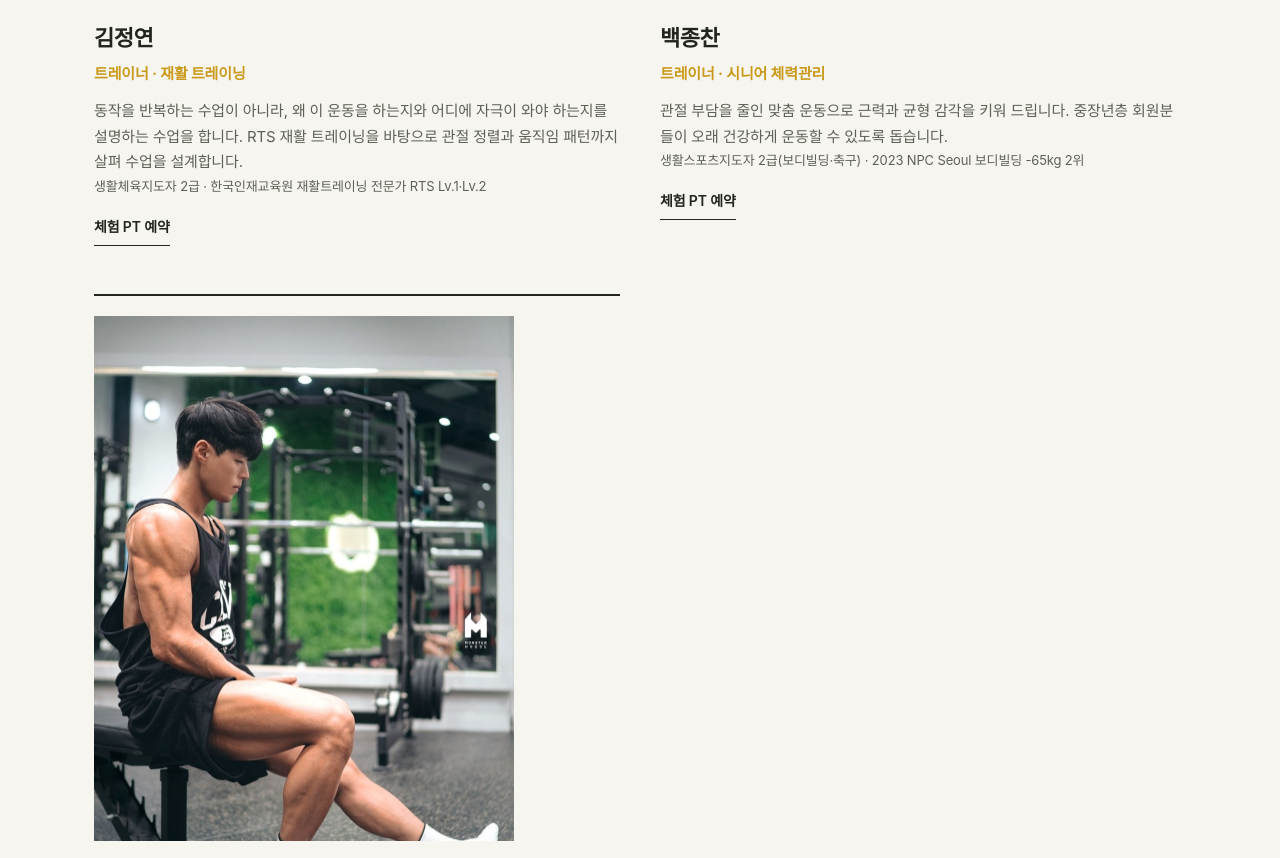
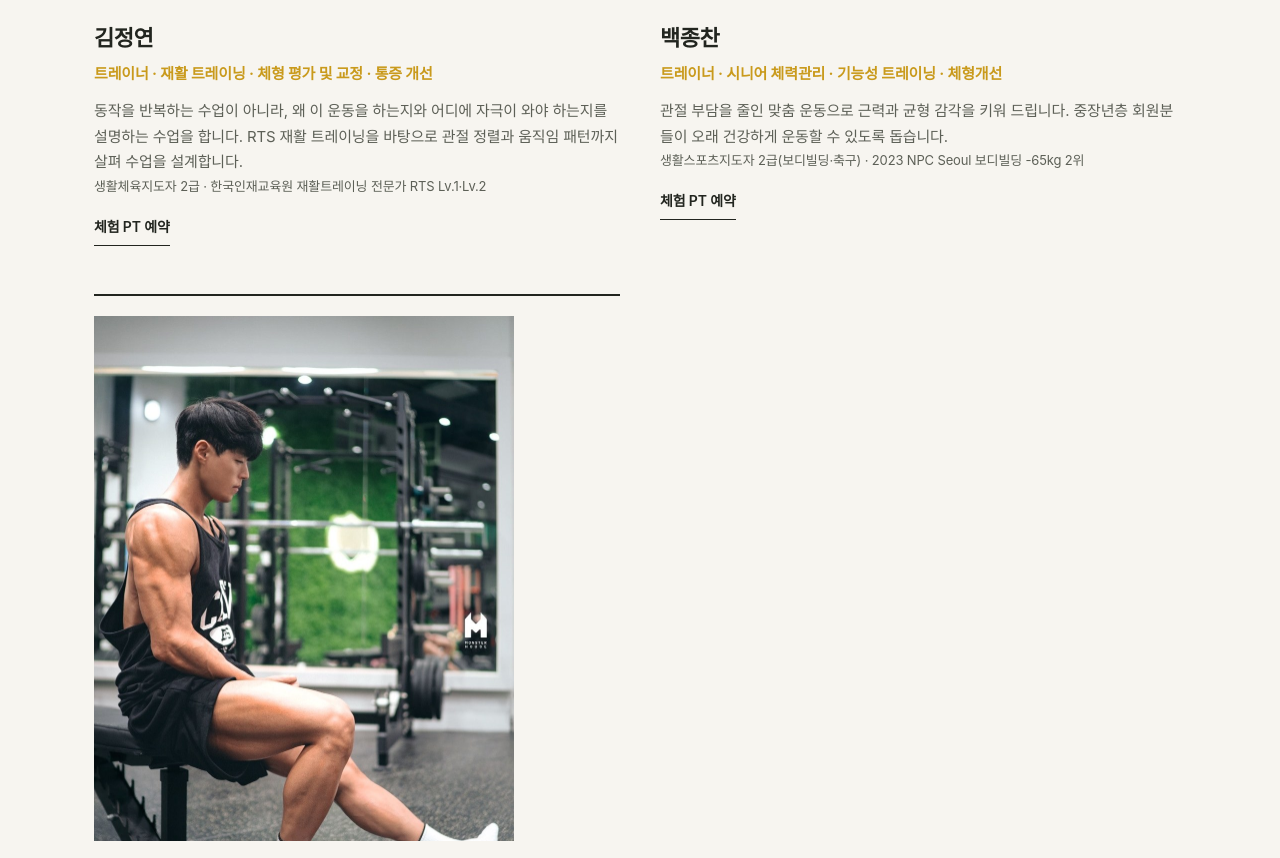
Before and after one commit to dongnimmungym/dongnimmungym.github.io, a plain HTML site: page b2/trainers/index.html in a window 1280 px wide. Shown: the part 954-1812 px from the top of the page. Drawn offline with Linux system fonts and the light colour scheme; a web font is replaced by a local one.

Commit message:
홍제2호점 트레이너 직함 줄 업데이트 (백종찬·김정연)

```diff
--- a/b2/trainers/index.html
+++ b/b2/trainers/index.html
@@ -31,11 +31,11 @@
 <main>
 <nav class="subnav" aria-label="홍제2호점 메뉴"><div class="wrap subnav-in"><strong>홍제2호점</strong><a href="/b2/">소개</a><a href="/b2/events/">이벤트</a><a href="/b2/pricing/">가격</a><a href="/b2/trainers/" aria-current="page">트레이너</a><a href="/b2/reviews/">후기</a><a href="/b2/faq/">FAQ</a><a href="/b2/contact/">오시는 길</a><a href="/b2/blog/">블로그</a></div></nav><section class="pagehead"><div class="wrap"><h1>홍제2호점 트레이너</h1><p>트레이너를 소개합니다. 체험 PT는 네이버 예약으로 신청할 수 있습니다.</p></div></section><section class="wrap" style="padding-bottom:72px"><div class="tgrid"><div class="tcard">
   <img class="tp" src="/photos/jeongyeon.jpg" alt="김정연 프로필">
-  <h3>김정연</h3><div class="role">트레이너 · 재활 트레이닝</div><p>동작을 반복하는 수업이 아니라, 왜 이 운동을 하는지와 어디에 자극이 와야 하는지를 설명하는 수업을 합니다. RTS 재활 트레이닝을 바탕으로 관절 정렬과 움직임 패턴까지 살펴 수업을 설계합니다.</p><p class="note">생활체육지도자 2급 · 한국인재교육원 재활트레이닝 전문가 RTS Lv.1·Lv.2</p>
+  <h3>김정연</h3><div class="role">트레이너 · 재활 트레이닝 · 체형 평가 및 교정 · 통증 개선</div><p>동작을 반복하는 수업이 아니라, 왜 이 운동을 하는지와 어디에 자극이 와야 하는지를 설명하는 수업을 합니다. RTS 재활 트레이닝을 바탕으로 관절 정렬과 움직임 패턴까지 살펴 수업을 설계합니다.</p><p class="note">생활체육지도자 2급 · 한국인재교육원 재활트레이닝 전문가 RTS Lv.1·Lv.2</p>
   <a href="https://m.booking.naver.com/booking/13/bizes/1604218" class="ulink" target="_blank" rel="noopener noreferrer">체험 PT 예약</a>
 </div><div class="tcard">
   <img class="tp" src="/photos/jongchan.jpg" alt="백종찬 프로필">
-  <h3>백종찬</h3><div class="role">트레이너 · 시니어 체력관리</div><p>관절 부담을 줄인 맞춤 운동으로 근력과 균형 감각을 키워 드립니다. 중장년층 회원분들이 오래 건강하게 운동할 수 있도록 돕습니다.</p><p class="note">생활스포츠지도자 2급(보디빌딩·축구) · 2023 NPC Seoul 보디빌딩 -65kg 2위</p>
+  <h3>백종찬</h3><div class="role">트레이너 · 시니어 체력관리 · 기능성 트레이닝 · 체형개선</div><p>관절 부담을 줄인 맞춤 운동으로 근력과 균형 감각을 키워 드립니다. 중장년층 회원분들이 오래 건강하게 운동할 수 있도록 돕습니다.</p><p class="note">생활스포츠지도자 2급(보디빌딩·축구) · 2023 NPC Seoul 보디빌딩 -65kg 2위</p>
   <a href="https://m.booking.naver.com/booking/13/bizes/1604218" class="ulink" target="_blank" rel="noopener noreferrer">체험 PT 예약</a>
 </div><div class="tcard">
   <img class="tp" src="/photos/yeonggyu.jpg" alt="임영규 프로필">
```
